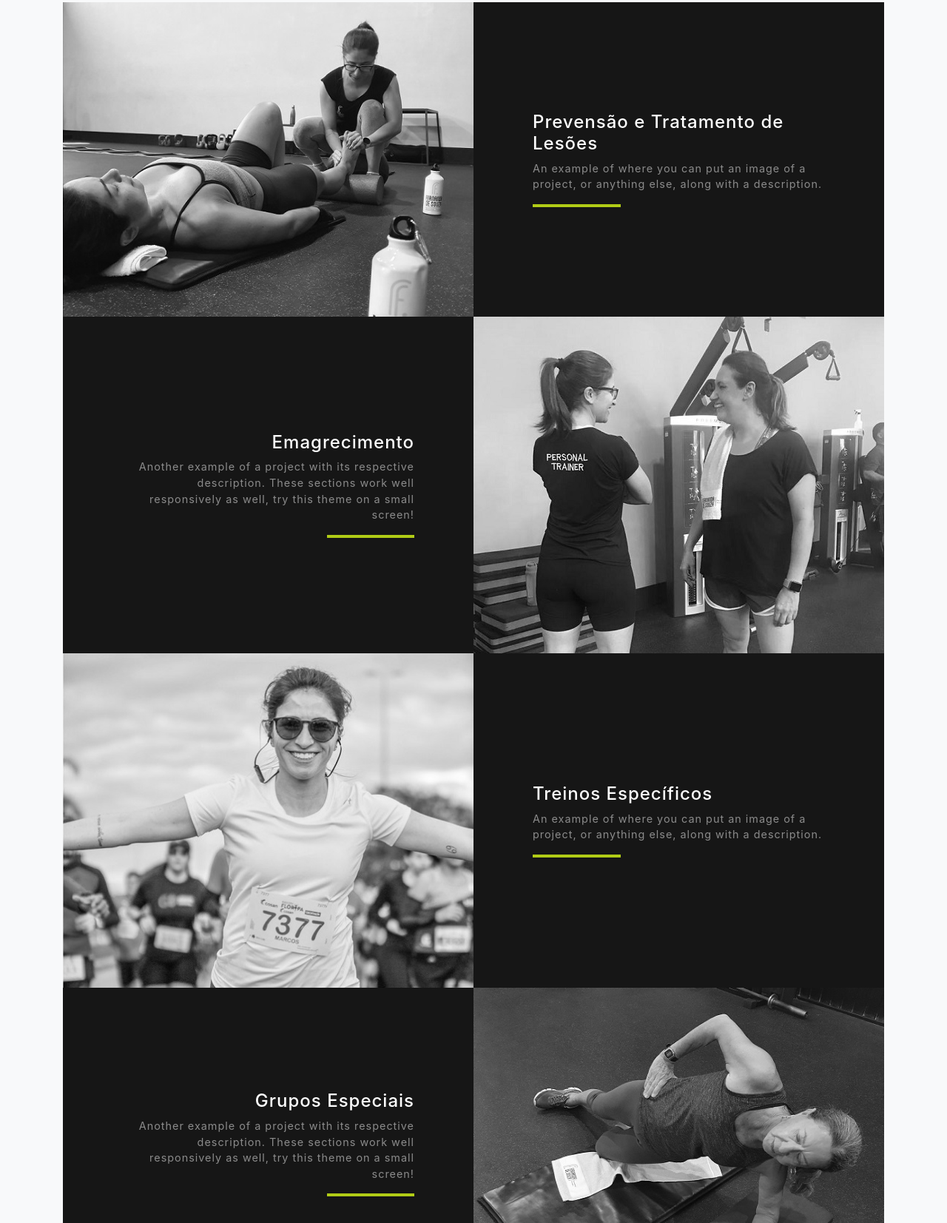
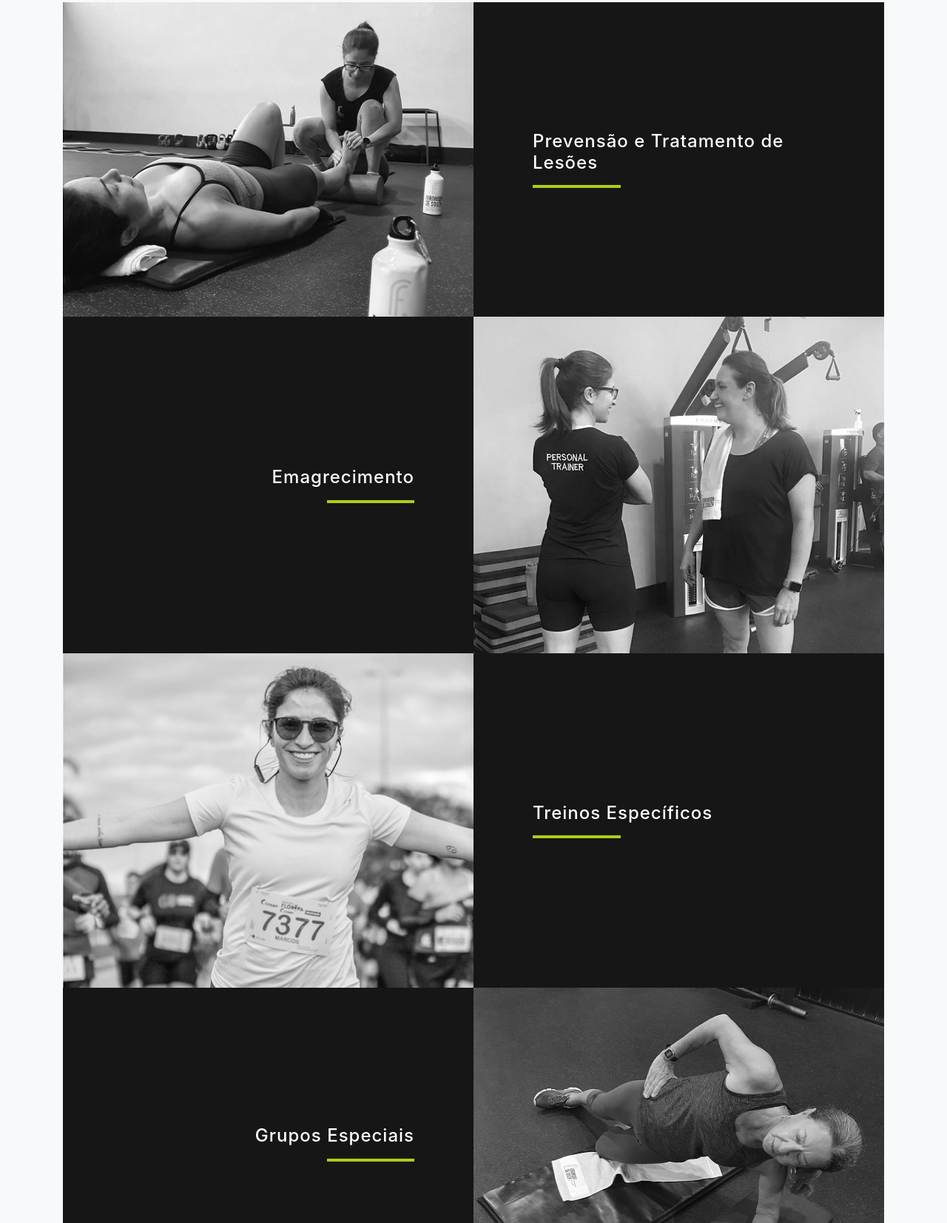
Before and after one commit to fesouzafitness/ffesouzafitness.github.io, a website with bundled scripts: page index.html in a window 1280 px wide. Shown: the part 2194-3847 px from the top of the page at 74% size. Built offline with nearby package versions, Linux system fonts and the light colour scheme.

Commit message:
Update index.html

```diff
--- a/index.html
+++ b/index.html
@@ -156,8 +156,7 @@
             <div class="d-flex h-100">
               <div class="project-text w-100 my-auto text-center text-lg-left">
                 <h4 class="text-white">Prevensão e Tratamento de Lesões</h4>
-                <p class="mb-0 text-white-50">An example of where you can put an image of a project, or anything else,
-                  along with a description.</p>
+                <p class="mb-0 text-white-50"></p>
                 <hr class="d-none d-lg-block mb-0 ml-0">
               </div>
             </div>
@@ -175,8 +174,7 @@
             <div class="d-flex h-100">
               <div class="project-text w-100 my-auto text-center text-lg-right">
                 <h4 class="text-white">Emagrecimento</h4>
-                <p class="mb-0 text-white-50">Another example of a project with its respective description. These
-                  sections work well responsively as well, try this theme on a small screen!</p>
+                <p class="mb-0 text-white-50"></p>
                 <hr class="d-none d-lg-block mb-0 mr-0">
               </div>
             </div>
@@ -194,8 +192,7 @@
             <div class="d-flex h-100">
               <div class="project-text w-100 my-auto text-center text-lg-left">
                 <h4 class="text-white">Treinos Específicos</h4>
-                <p class="mb-0 text-white-50">An example of where you can put an image of a project, or anything else,
-                  along with a description.</p>
+                <p class="mb-0 text-white-50"></p>
                 <hr class="d-none d-lg-block mb-0 ml-0">
               </div>
             </div>
@@ -213,8 +210,7 @@
             <div class="d-flex h-100">
               <div class="project-text w-100 my-auto text-center text-lg-right">
                 <h4 class="text-white">Grupos Especiais</h4>
-                <p class="mb-0 text-white-50">Another example of a project with its respective description. These
-                  sections work well responsively as well, try this theme on a small screen!</p>
+                <p class="mb-0 text-white-50"></p>
                 <hr class="d-none d-lg-block mb-0 mr-0">
               </div>
             </div>
@@ -232,8 +228,7 @@
             <div class="d-flex h-100">
               <div class="project-text w-100 my-auto text-center text-lg-left">
                 <h4 class="text-white">Semi-presencial e On-line</h4>
-                <p class="mb-0 text-white-50">An example of where you can put an image of a project, or anything else,
-                  along with a description.</p>
+                <p class="mb-0 text-white-50"></p>
                 <hr class="d-none d-lg-block mb-0 ml-0">
               </div>
             </div>
```
